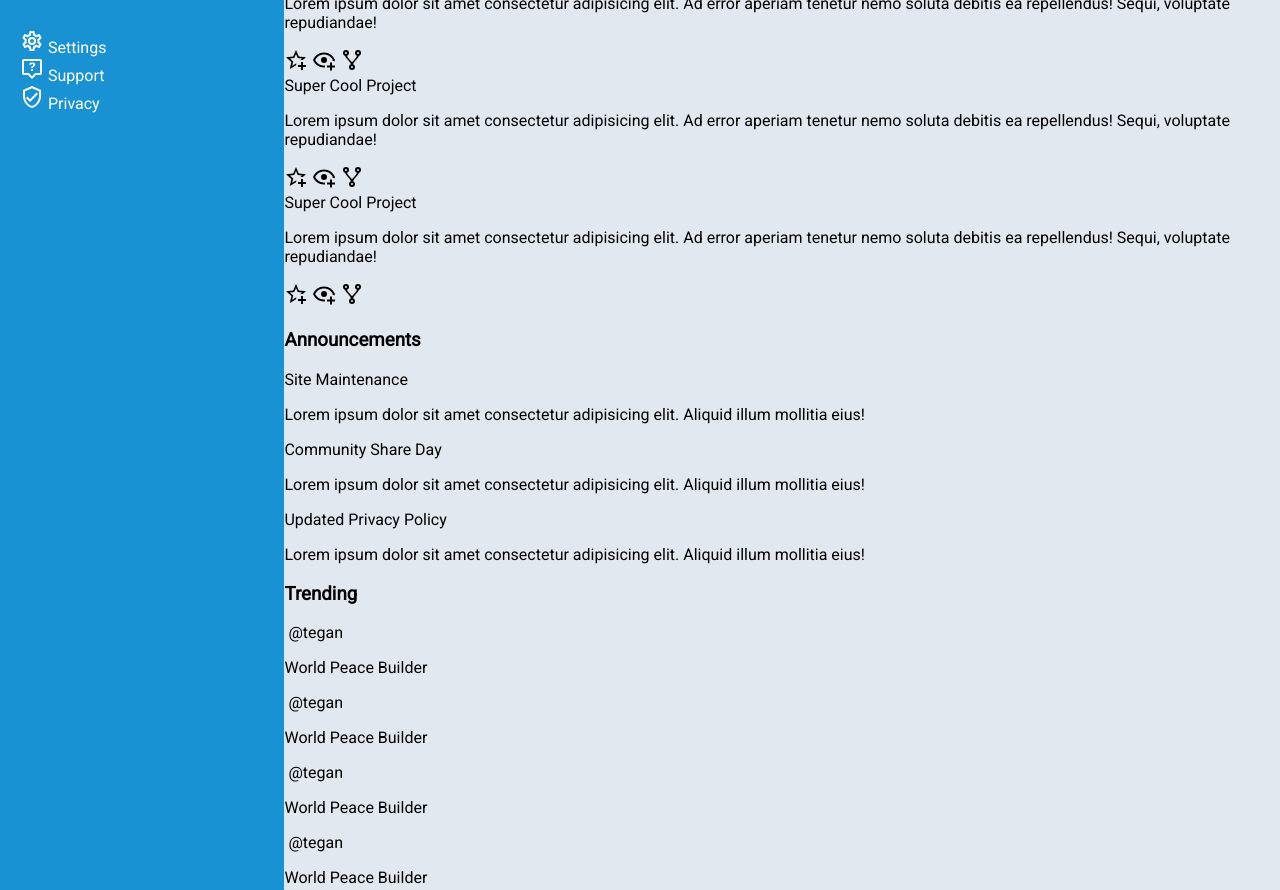
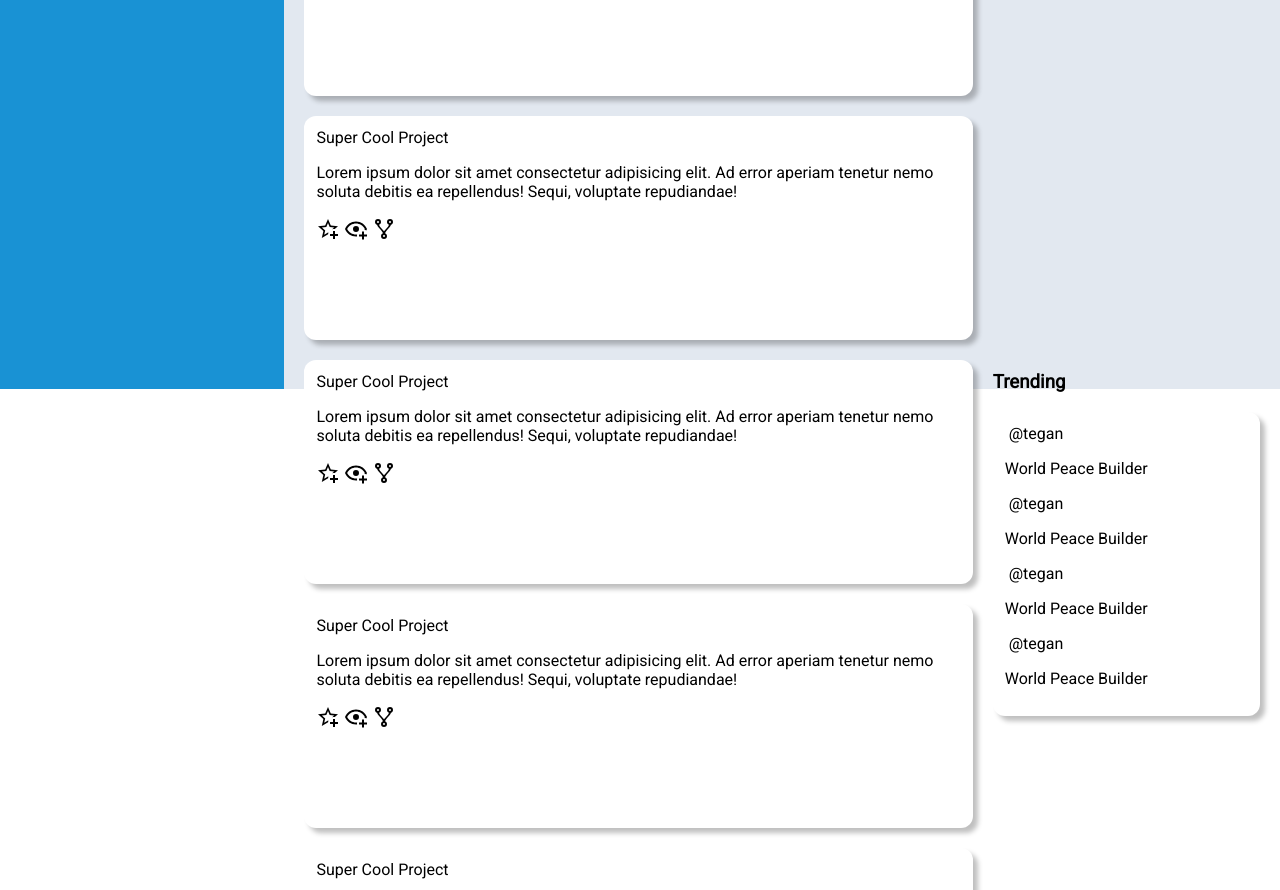
Before and after one commit to optobimus/admin-dashboard, a plain HTML site: page index.html in a window 1280 px wide. Shown: the part 604-1494 px from the top of the page. Drawn offline with Linux system fonts and the light colour scheme.

Commit message:
Style main section layout

```diff
--- a/index.html
+++ b/index.html
@@ -106,6 +106,7 @@
         <div class="main">
             <div class="project">
                 <h3>Your Projects</h3>
+                <div class="cards">
                     <div class="card">
                         <span>Super Cool Project</span>
                         <p>Lorem ipsum dolor sit amet consectetur adipisicing elit. Ad error aperiam tenetur nemo soluta debitis ea repellendus! Sequi, voluptate repudiandae!</p>
@@ -185,9 +186,10 @@
                         </svg>
                     </div>
                 </div>
+                </div>
             <div class="announcements">
                 <h3>Announcements</h3>
-                <div class="annoucementsCard">
+                <div class="announcementsCard">
                     <span>Site Maintenance</span>
                     <p>Lorem ipsum dolor sit amet consectetur adipisicing elit. Aliquid illum mollitia eius!</p>
                     <span>Community Share Day</span>
@@ -199,22 +201,22 @@
             <div class="trending">
                 <h3>Trending</h3>
                 <div class="trendingCard">
-                    <div class="trending">
+                    <div class="trendingItem">
                         <img src="" alt="">
                         <span>@tegan</span>
                         <p>World Peace Builder</p>
                     </div>
-                    <div class="trending">
+                    <div class="trendingItem">
                         <img src="" alt="">
                         <span>@tegan</span>
                         <p>World Peace Builder</p>
                     </div>
-                    <div class="trending">
+                    <div class="trendingItem">
                         <img src="" alt="">
                         <span>@tegan</span>
                         <p>World Peace Builder</p>
                     </div>
-                    <div class="trending">
+                    <div class="trendingItem">
                         <img src="" alt="">
                         <span>@tegan</span>
                         <p>World Peace Builder</p>
--- a/styles.css
+++ b/styles.css
@@ -2,7 +2,6 @@
 
 html, body {
     margin: 0;
-    height: 100%;
     font-family: 'Roboto', sans-serif;
 }
 
@@ -75,4 +74,40 @@ html, body {
 
 .main {
     background-color: #E2E8F0;
+    display: grid;
+    grid-template-columns: 2.5fr 1fr;
+    padding: 20px;
+    gap: 20px;
+    max-height: 100vh;
 }
+
+.card, .trendingCard, .announcementsCard {
+    background-color: white;
+    border-radius: 12px;
+    box-shadow: 5px 5px 5px rgb(0, 0, 0, 0.25);
+    padding: 12px;
+}
+
+.project {
+    display: flex;
+    flex-direction: column;
+    grid-row: span 2;
+}
+
+.cards {
+    display: grid;
+    gap: 20px;
+    grid-template-columns: repeat(auto-fit, minmax(350px, 1fr));
+}
+
+.card {
+    height: 200px;
+}
+
+.announcements {
+
+}
+
+.trending {
+    grid-column: 2 / 3;
+}
```
Lines whose indentation alone changed are shown as unchanged.
